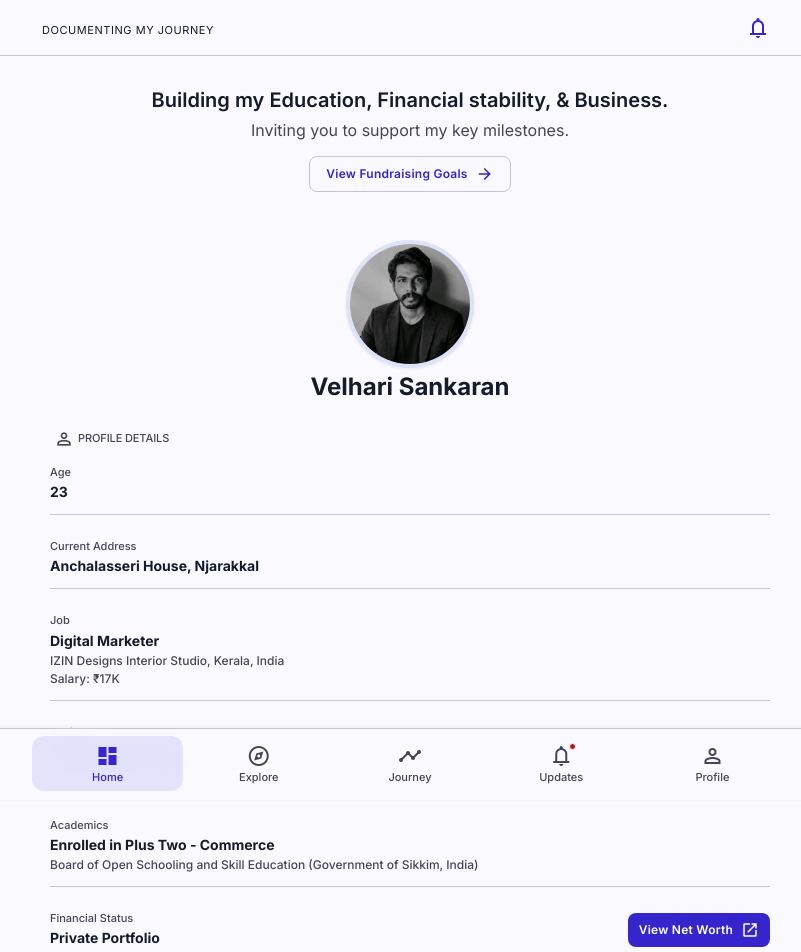
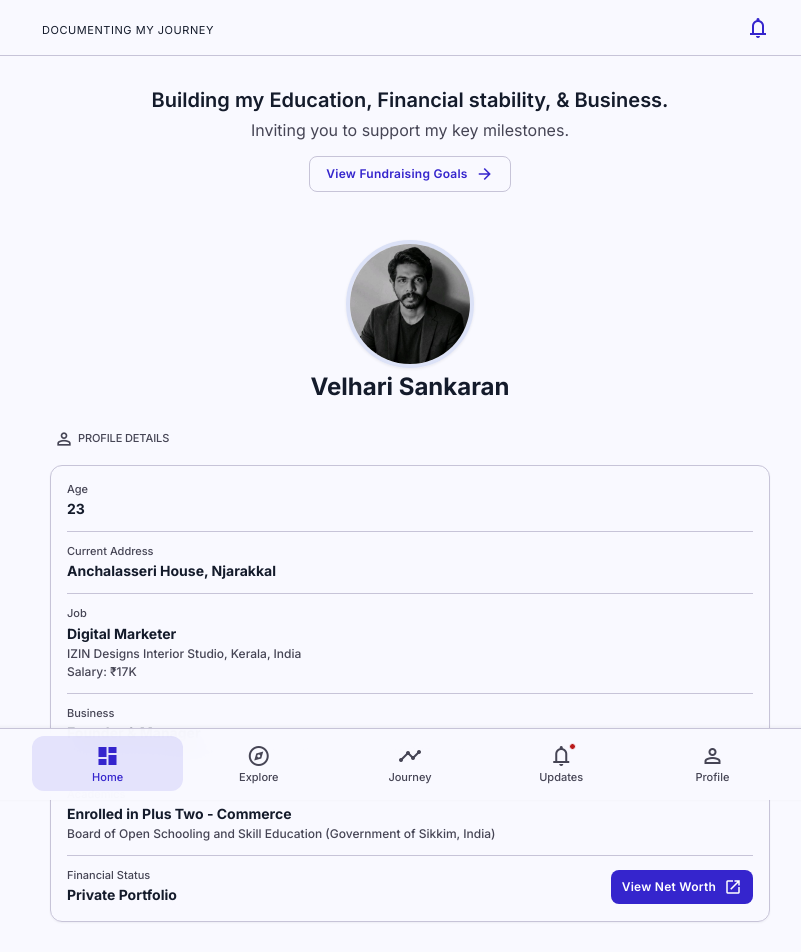
Before and after one commit to velharisankaran-ops/velharisankaran-ops.github.io, a React (Vite) app: page / in a window 1280 px wide. Shown: the top 952 px of the page, without its empty margins (230-1031 px from the left). Built offline with nearby package versions, Linux system fonts and the light colour scheme.

Commit message:
Add card border to Profile Details section

```diff
--- a/src/styles.css
+++ b/src/styles.css
@@ -1264,7 +1264,11 @@ a:focus-visible {
 .profile-details-list {
   display: flex;
   flex-direction: column;
-  gap: 12px;
+  background: var(--surface-container-lowest);
+  border: 1px solid var(--outline-variant);
+  border-radius: 12px;
+  padding: 16px;
+  box-shadow: 0 1px 2px rgba(20, 27, 43, 0.05);
 }
 .profile-details-list .status-row__content {
   border-bottom: 1px solid var(--outline-variant);
```
